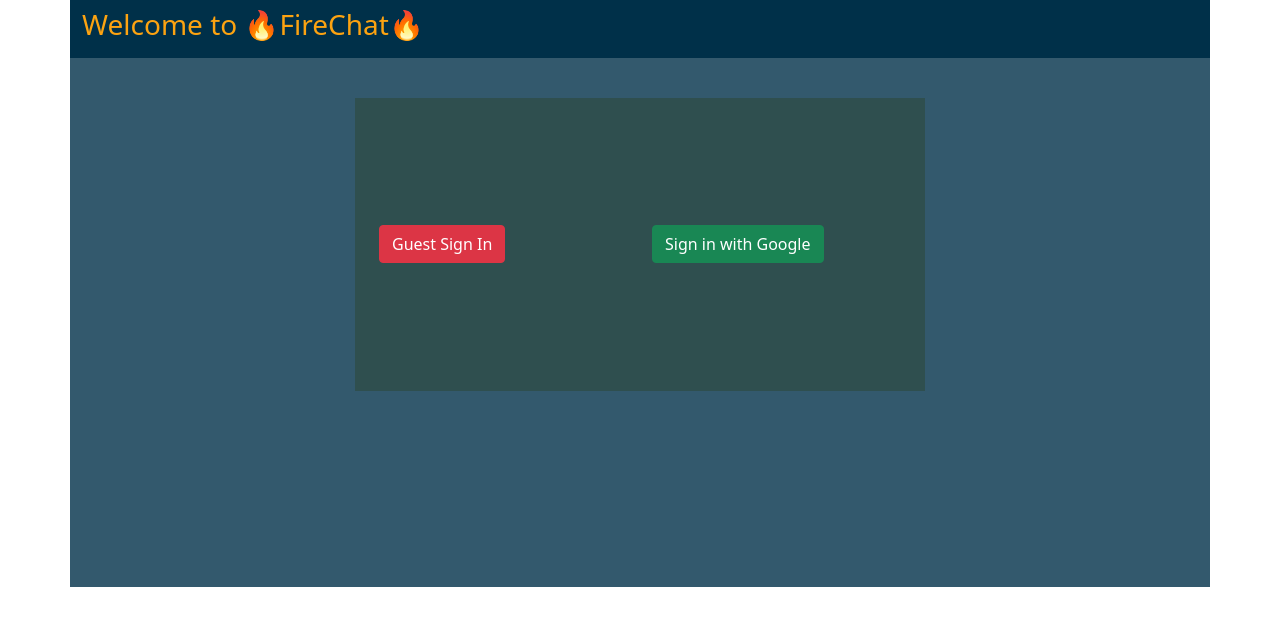
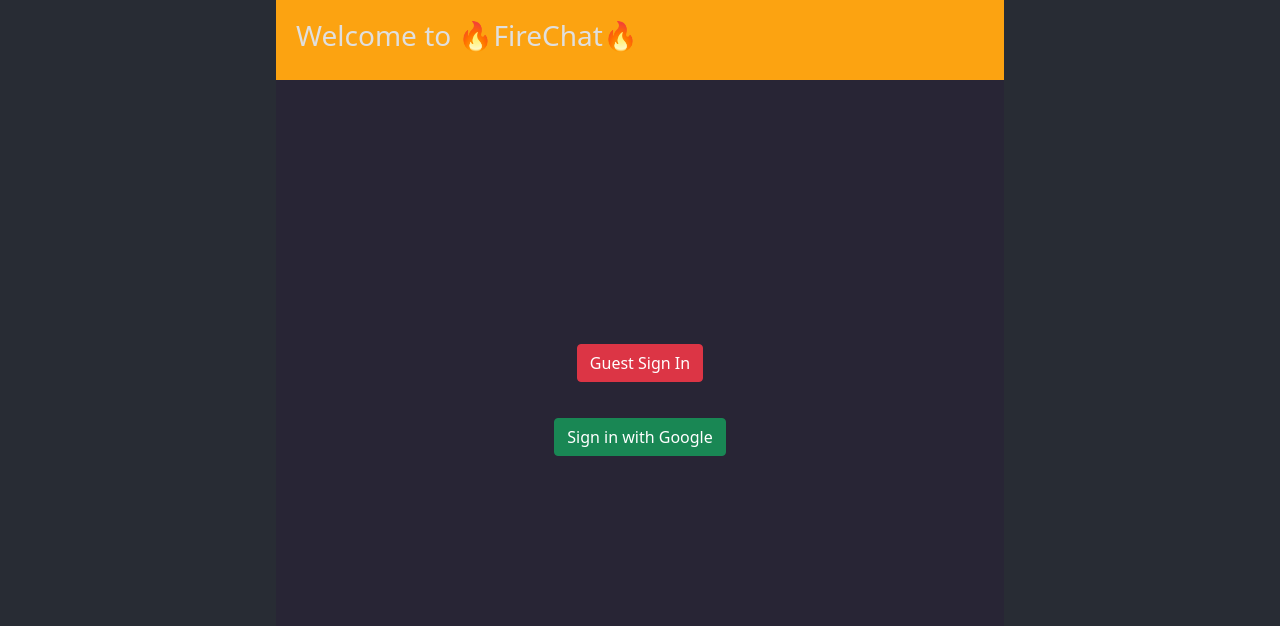
Before and after one commit to DomGalluzzo/FireChat, a React (Create React App) app: page / in a window 1280 px wide. Shown: the top 626 px of the page. Built offline with nearby package versions, Linux system fonts and the light colour scheme; no server answers.

Commit message:
restyled nearly everything

```diff
--- a/src/components/Application.js
+++ b/src/components/Application.js
@@ -13,9 +13,12 @@ const Application = () => {
 
 	return (
 		<Container className="main-container p-0">
-			<Navigation user={user} />
-
-			{user ? <MessagesBox /> : <SignIn />}
+			<Container className="navigation-container">
+				<Navigation user={user} />
+			</Container>
+			<Container className="user-check-container p-0">
+				{user ? <MessagesBox /> : <SignIn />}
+			</Container>
 		</Container>
 	);
 };
--- a/src/components/MessagesBox.js
+++ b/src/components/MessagesBox.js
@@ -27,12 +27,11 @@ const MessagesBox = () => {
 	}, [value]);
 
 	return (
-		<Container className="chatroom-container">
-			<Container className="chatroom-list-container">
+		<Container className="chatroom-container p-0">
+			{/* <Container className="chatroom-list-container">
 				<ChatroomList />
-			</Container>
+			</Container> */}
 			<Container className="messages-box">
-				<Container className="messages-container">
 				{error && <strong>Error: {JSON.stringify(error)}</strong>}
 				{loading && <span>Loading...</span>}
 				{value && (
@@ -49,10 +48,8 @@ const MessagesBox = () => {
 					</>
 				)}
 			</Container>
-				<Container className="new-message-container">
+
 			<NewMessage />
-				</Container>
-			</Container>
 		</Container>
 	);
 };
--- a/src/components/NewMessage.js
+++ b/src/components/NewMessage.js
@@ -37,7 +37,7 @@ const NewMessage = () => {
 				placeholder="Send message"
 			/>
 			<button className="new-message-button" type="submit" disabled={!message}>
-				Send
+				💬
 			</button>
 		</form>
 	);
--- a/src/styles/App.scss
+++ b/src/styles/App.scss
@@ -1,5 +1,52 @@
+// .main-container {
+// 	height: 587px;
+// 	background: rgba(0, 48, 73, 0.8);
+// 	color: rgba(255, 255, 255, 0.8);
+// }
+
+body {
+	background-color: #282c34;
+}
+
 .main-container {
-	height: 587px;
-	background: rgba(0, 48, 73, 0.8);
-	color: rgba(255, 255, 255, 0.8);
+	text-align: center;
+	max-width: 728px;
+	margin: 0 auto;
 }
+
+.user-check-container {
+	display: flex;
+	flex-direction: column;
+	justify-content: center;
+	min-height: 100vh;
+	background-color: rgb(40, 37, 53);
+}
+
+button {
+	background-color: #282c34; /* Green */
+	border: none;
+	color: white;
+	padding: 15px 32px;
+	text-align: center;
+	text-decoration: none;
+	display: inline-block;
+	cursor: pointer;
+	font-size: 1.25rem;
+}
+
+ul,
+li {
+	text-align: left;
+	list-style: none;
+}
+
+p {
+	max-width: 500px;
+	margin-bottom: 12px;
+	line-height: 24px;
+	padding: 10px 20px;
+	border-radius: 25px;
+	position: relative;
+	color: white;
+	text-align: center;
+}
--- a/src/styles/SignIn.scss
+++ b/src/styles/SignIn.scss
@@ -1,9 +1,10 @@
-.sign-in-container {
-	display: flex;
-	justify-content: center;
-	align-items: center;
-	width: 50%;
-	height: 50%;
-	margin-top: 2.5rem;
-	background-color: darkslategray;
+.sign-in {
+	color: #282c34;
+	background: white;
+	max-width: 400px;
+	margin: 0 auto;
 }
+
+.form-sign-in-container {
+	padding-bottom: 5%;
+}
--- a/src/styles/chatroom.scss
+++ b/src/styles/chatroom.scss
@@ -1,52 +1,61 @@
-.chatroom-container {
-	display: flex;
-	justify-content: space-between;
-	background: rgba(0, 48, 73, 0.9);
-	height: 530px;
-}
-
 .messages-box {
-	width: 90%;
-	height: 90vh;
-	border-left: 5px solid #fca311;
-}
-
-.chatroom-list-container {
-	width: 10%;
-	list-style: none;
-	margin-left: 0;
-	margin-right: 0;
-	padding: 0;
-
-	h6 {
-		font-size: 15px;
-	}
-}
-
-.messages-container {
 	padding: 10px;
-	height: 70%;
+	height: 80vh;
 	margin: 10vh 0 10vh;
 	overflow-y: scroll;
 	display: flex;
 	flex-direction: column;
 }
 
-p {
-	max-width: 500px;
-	margin-bottom: 12px;
-	line-height: 24px;
-	padding: 10px 20px;
-	border-radius: 25px;
-	position: relative;
+.messages-box::-webkit-scrollbar {
+	width: 0.25rem;
+}
+
+.messages-box::-webkit-scrollbar-track {
+	background: #1e1e24;
+}
+
+.messages-box::-webkit-scrollbar-thumb {
+	background: #fca311;
+}
+
+.new-message-form {
+	height: 10vh;
+	position: fixed;
+	bottom: 0;
+	left: 21.55%;
+	background-color: rgb(24, 23, 23);
+	width: 100%;
+	max-width: 728px;
+	display: flex;
+	font-size: 1.5rem;
+}
+
+.new-message-button {
+	width: 20%;
+	background-color: #fca311;
+}
+
+.new-message-input {
+	line-height: 1.5;
+	width: 100%;
+	font-size: 1.5rem;
+	background: rgb(58, 58, 58);
 	color: white;
-	text-align: center;
+	outline: none;
+	border: none;
+	padding: 0 10px;
+}
+
+.new-message-button:disabled {
+	opacity: 0.5;
+	cursor: not-allowed;
 }
 
 .message {
 	display: flex;
 	align-items: center;
-	margin-top: 1%;
+	padding: 1% 0;
 }
 
 .sent {
@@ -70,59 +79,131 @@ p {
 	margin: 2px 5px;
 }
 
-.new-message-form {
-	height: 10vh;
-	position: fixed;
-	bottom: 5px;
-	left: 320px;
-	background-color: rgb(24, 23, 23);
-	width: 100%;
-	max-width: 728px;
-	display: flex;
-	font-size: 1.5rem;
-	button {
-		width: 20%;
-		background-color: #fca311;
-	}
-}
+// .chatroom-container {
+// 	display: flex;
+// 	justify-content: space-between;
+// 	background: rgba(0, 48, 73, 0.9);
+// 	height: 530px;
+// }
 
-.new-message-input {
-	line-height: 1.5;
-	width: 100%;
-	font-size: 1.5rem;
-	background: rgb(58, 58, 58);
-	color: white;
-	outline: none;
-	border: none;
-	padding: 0 10px;
-}
+// .messages-box {
+// 	width: 90%;
+// 	height: 90vh;
+// 	border-left: 5px solid #fca311;
+// }
 
-.new-message-button {
-	background-color: #282c34;
-	border: none;
-	color: white;
-	padding: 15px 32px;
-	text-align: center;
-	text-decoration: none;
-	display: inline-block;
-	cursor: pointer;
-	font-size: 1.25rem;
-}
+// .chatroom-list-container {
+// 	width: 10%;
+// 	list-style: none;
+// 	margin-left: 0;
+// 	margin-right: 0;
+// 	padding: 0;
 
-.new-message-button:disabled {
-	opacity: 0.5;
-	cursor: not-allowed;
-}
+// 	h6 {
+// 		font-size: 15px;
+// 	}
+// }
 
-// ! Scrollbar
-.messages-container::-webkit-scrollbar {
-	width: 0.25rem;
-}
+// .messages-container {
+// 	padding: 10px;
+// 	height: 70%;
+// 	margin: 10vh 0 10vh;
+// 	overflow-y: scroll;
+// 	display: flex;
+// 	flex-direction: column;
+// }
 
-.messages-container::-webkit-scrollbar-track {
-	background: #1e1e24;
-}
+// p {
+// 	max-width: 500px;
+// 	margin-bottom: 12px;
+// 	line-height: 24px;
+// 	padding: 10px 20px;
+// 	border-radius: 25px;
+// 	position: relative;
+// 	color: white;
+// 	text-align: center;
+// }
 
-.messages-container::-webkit-scrollbar-thumb {
-	background: #fca311;
-}
+// .message {
+// 	display: flex;
+// 	align-items: center;
+// 	margin-top: 1%;
+// }
+
+// .sent {
+// 	flex-direction: row-reverse;
+// }
+
+// .sent p {
+// 	color: white;
+// 	background: #0b93f6;
+// 	align-self: flex-end;
+// }
+// .received p {
+// 	background: #e5e5ea;
+// 	color: black;
+// }
+
+// .message-user-avatar {
+// 	width: 40px;
+// 	height: 40px;
+// 	border-radius: 50%;
+// 	margin: 2px 5px;
+// }
+
+// .new-message-form {
+// 	height: 10vh;
+// 	position: fixed;
+// 	bottom: 5px;
+// 	left: 320px;
+// 	background-color: rgb(24, 23, 23);
+// 	width: 100%;
+// 	max-width: 728px;
+// 	display: flex;
+// 	font-size: 1.5rem;
+// 	button {
+// 		width: 20%;
+// 		background-color: #fca311;
+// 	}
+// }
+
+// .new-message-input {
+// 	line-height: 1.5;
+// 	width: 100%;
+// 	font-size: 1.5rem;
+// 	background: rgb(58, 58, 58);
+// 	color: white;
+// 	outline: none;
+// 	border: none;
+// 	padding: 0 10px;
+// }
+
+// .new-message-button {
+// 	background-color: #282c34;
+// 	border: none;
+// 	color: white;
+// 	padding: 15px 32px;
+// 	text-align: center;
+// 	text-decoration: none;
+// 	display: inline-block;
+// 	cursor: pointer;
+// 	font-size: 1.25rem;
+// }
+
+// .new-message-button:disabled {
+// 	opacity: 0.5;
+// 	cursor: not-allowed;
+// }
+
+// // ! Scrollbar
+// .messages-container::-webkit-scrollbar {
+// 	width: 0.25rem;
+// }
+
+// .messages-container::-webkit-scrollbar-track {
+// 	background: #1e1e24;
+// }
+
+// .messages-container::-webkit-scrollbar-thumb {
+// 	background: #fca311;
+// }
--- a/src/styles/navigation.scss
+++ b/src/styles/navigation.scss
@@ -1,9 +1,26 @@
+// .navigation-container {
+// 	display: flex;
+// 	justify-content: space-between;
+// 	background-color: rgba(0, 48, 73);
+
+// 	h3 {
+// 		color: #fca311;
+// 	}
+// }
+
 .navigation-container {
+	background-color: #fca311;
+	height: 10vh;
+	min-height: 50px;
+	color: rgb(223, 223, 223);
+	position: fixed;
+	width: 100%;
+	max-width: 718px;
+	top: 0;
 	display: flex;
+	align-items: center;
 	justify-content: space-between;
-	background-color: rgba(0, 48, 73);
-
-	h3 {
-		color: #fca311;
-	}
+	z-index: 99;
+	padding: 10px;
+	box-sizing: border-box;
 }
```
Lines whose indentation alone changed are shown as unchanged.
